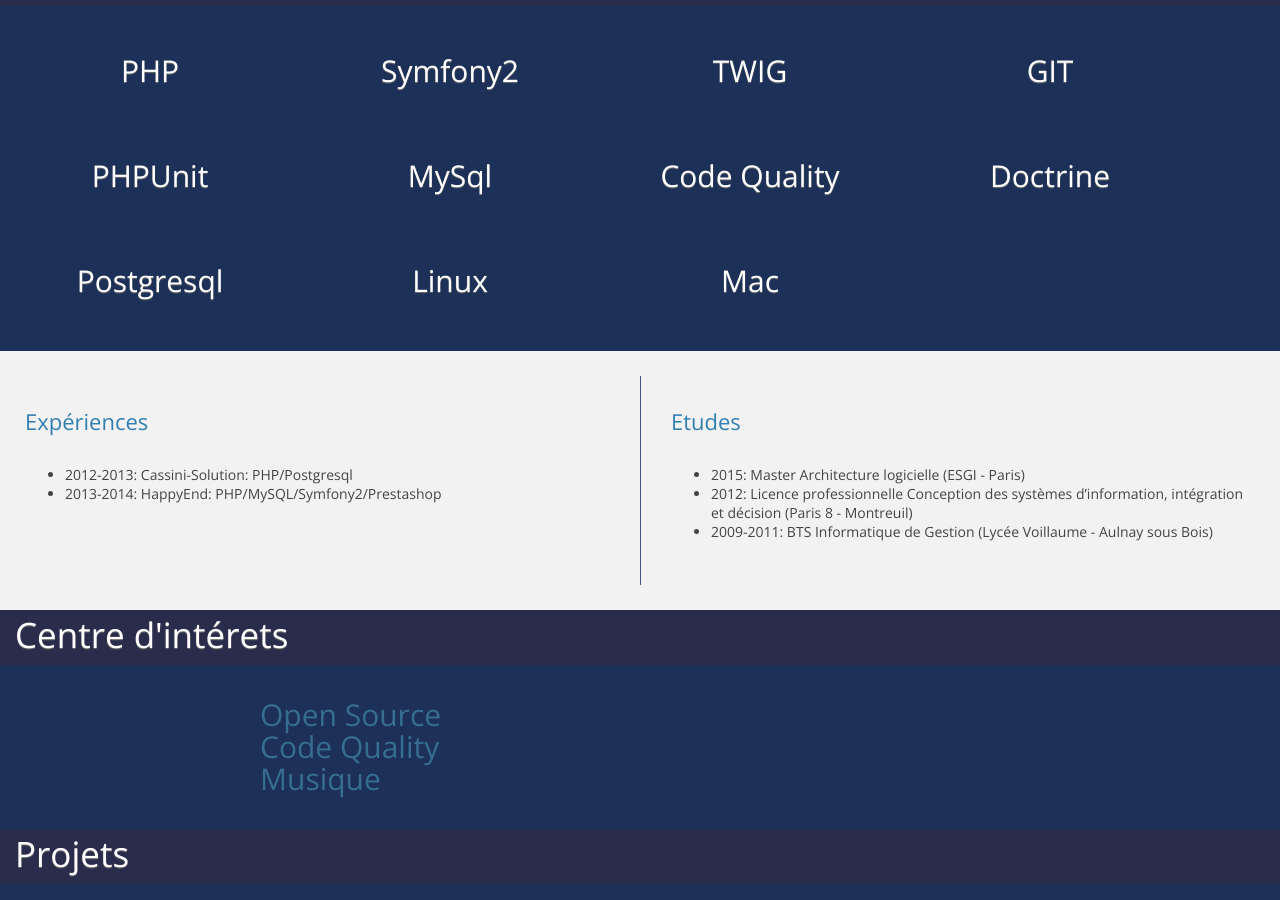
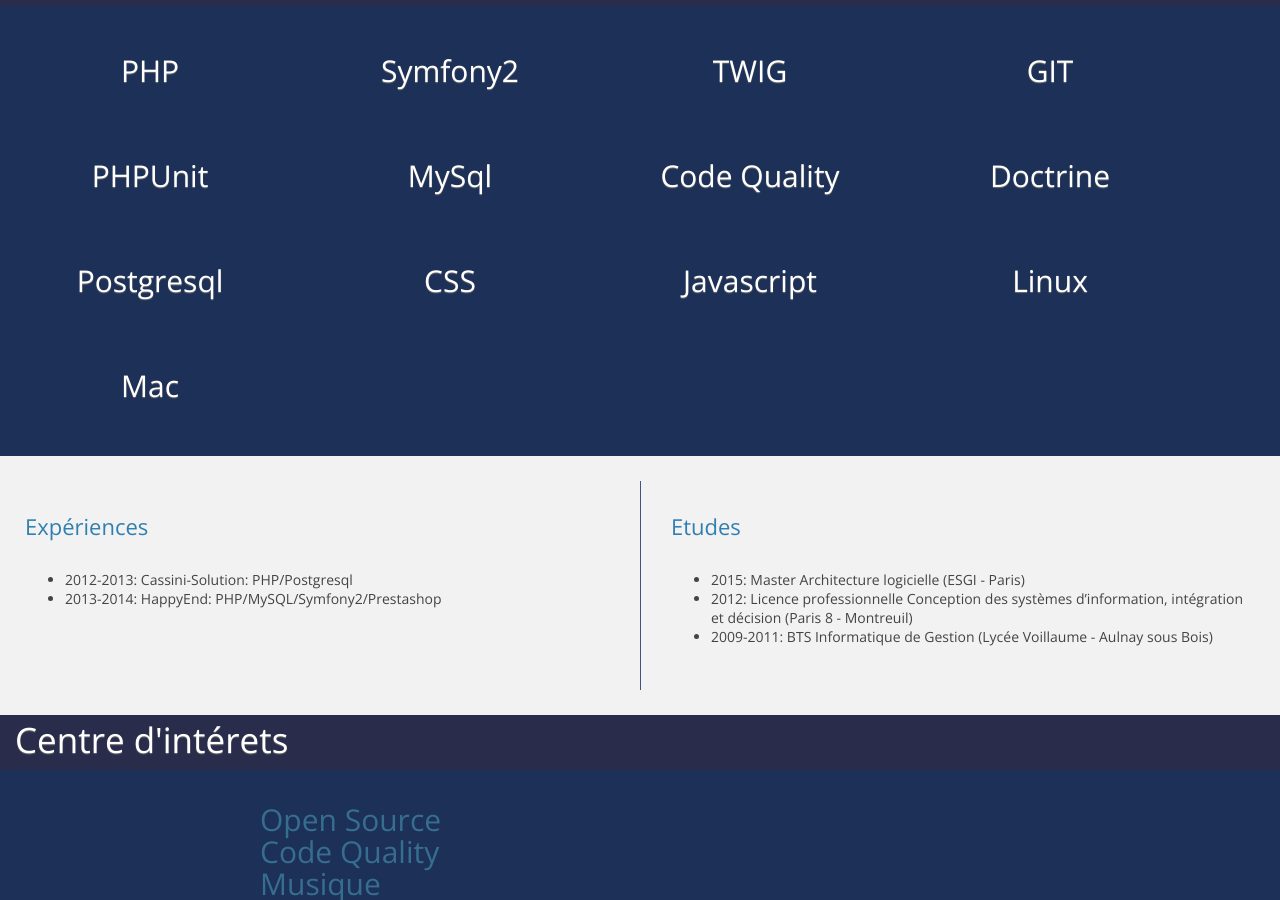
Before and after one commit to mhor/mhor.github.io, a Jekyll site: the page built from index.markdown, in a window 1280 px wide and 900 px high, scrolled down 364 px. Built offline with Jekyll 4.4.1, drawn with Linux system fonts in a browser that asks for light colours; Markdown is read by kramdown in place of the engine named in the settings.

Commit message:
Update home.html

```diff
--- a/_layouts/home.html
+++ b/_layouts/home.html
@@ -41,6 +41,12 @@
             <h3>Postgresql</h3>
         </div>
         <div class="home-skills-item">
+            <h3>CSS</h3>
+        </div>
+        <div class="home-skills-item">
+            <h3>Javascript</h3>
+        </div>
+        <div class="home-skills-item">
             <h3>Linux</h3>
         </div>
         <div class="home-skills-item">
```
